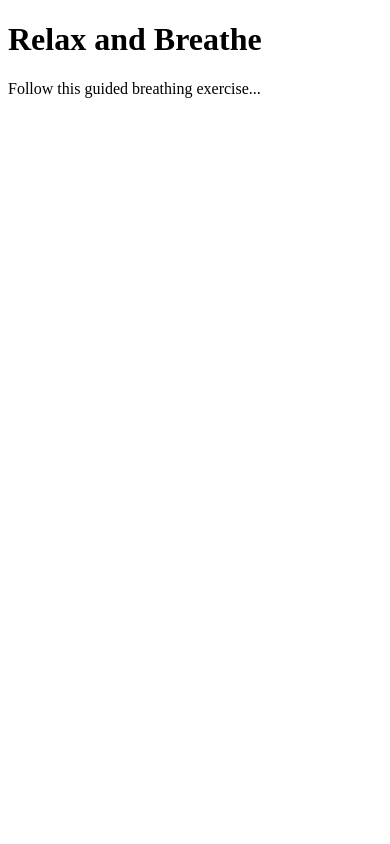
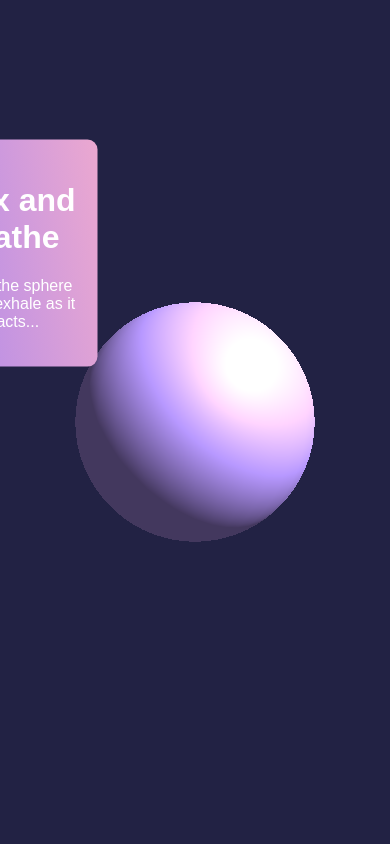
Before and after one commit to sadhanashegde/MindQuest, a Flask app: page /breathing in a window 390 px wide. Run offline with Flask 3, Linux system fonts and the light colour scheme.

Commit message:
breathing or meditation is working

```diff
--- a/app.py
+++ b/app.py
@@ -1,16 +1,36 @@
-from flask import Flask
+from flask import Flask, render_template
 from routes.mood_analysis import mood_bp
 from routes.mini_games import games_bp
 from routes.journaling import journal_bp
 from routes.breathing import breathing_bp
 
-app = Flask(__name__)
+app = Flask(__name__, static_folder="static", template_folder="templates")
 
-# Registering blueprints
-app.register_blueprint(mood_bp)
-app.register_blueprint(games_bp)
-app.register_blueprint(journal_bp)
-app.register_blueprint(breathing_bp)
+# Registering Blueprints (each feature has its own route)
+app.register_blueprint(mood_bp, url_prefix="/mood")
+app.register_blueprint(games_bp, url_prefix="/mini-games")
+app.register_blueprint(journal_bp, url_prefix="/journaling")
+app.register_blueprint(breathing_bp, url_prefix="/breathing")
+
+# Root Route (Homepage - Mood Check)
+@app.route("/")
+def home():
+    return render_template("index.html")
+
+# Mini-Games Route
+@app.route("/mini-games")
+def mini_games():
+    return render_template("mini_games.html")
+
+# Journaling Route
+@app.route("/journaling")
+def journaling():
+    return render_template("journal.html")
+
+# Breathing Exercise Route
+@app.route("/breathing")
+def breathing():
+    return render_template("breathing.html")
 
 if __name__ == "__main__":
     app.run(debug=True)
--- /dev/null
+++ b/static/scripts/breathing.js
@@ -0,0 +1,57 @@
+import * as THREE from "https://cdnjs.cloudflare.com/ajax/libs/three.js/r128/three.module.min.js";
+
+// Scene setup
+const scene = new THREE.Scene();
+scene.background = new THREE.Color(0x222244); // Dark blue background
+
+// Camera setup
+const camera = new THREE.PerspectiveCamera(75, window.innerWidth / window.innerHeight, 0.1, 1000);
+camera.position.set(0, 0, 5); // Ensure the camera is in front of the sphere
+
+// Renderer setup
+const renderer = new THREE.WebGLRenderer({ alpha: true });
+renderer.setSize(window.innerWidth, window.innerHeight);
+document.body.appendChild(renderer.domElement);
+
+// Create sphere
+const geometry = new THREE.SphereGeometry(1, 32, 32);
+const material = new THREE.MeshStandardMaterial({ color: 0xA88BEB, roughness: 0.7, metalness: 0.2 });
+const sphere = new THREE.Mesh(geometry, material);
+scene.add(sphere);
+
+// Lighting setup
+const ambientLight = new THREE.AmbientLight(0xffffff, 0.5); // Soft overall light
+scene.add(ambientLight);
+
+const directionalLight = new THREE.DirectionalLight(0xffffff, 1.5); // Stronger light
+directionalLight.position.set(5, 5, 5);
+scene.add(directionalLight);
+
+// Breathing animation variables
+let scale = 1;
+let growing = true;
+
+function animate() {
+    requestAnimationFrame(animate);
+
+    if (growing) {
+        scale += 0.0049;
+        if (scale >= 2) growing = false;
+    } else {
+        scale -= 0.0049;
+        if (scale <= 1) growing = true;
+    }
+
+    sphere.scale.set(scale, scale, scale);
+    renderer.render(scene, camera);
+}
+
+// Adjust canvas on window resize
+window.addEventListener("resize", () => {
+    renderer.setSize(window.innerWidth, window.innerHeight);
+    camera.aspect = window.innerWidth / window.innerHeight;
+    camera.updateProjectionMatrix();
+});
+
+// Start animation
+animate();
--- a/templates/breathing.html
+++ b/templates/breathing.html
@@ -2,9 +2,48 @@
 <html lang="en">
   <head>
     <title>MindQuest - Breathing Exercises</title>
+    <style>
+      body {
+        margin: 0;
+        overflow: hidden; /* Prevents scrollbars */
+      }
+      #overlay {
+        position: absolute;
+        top: 30%;
+        right: 50%;
+        transform: translate(-50%, -50%);
+        text-align: center;
+        color: white;
+        font-family: Arial, sans-serif;
+        background-image: linear-gradient(
+          80deg,
+          rgb(165, 133, 239),
+          rgb(235, 168, 208)
+        );
+        padding: 20px;
+        border-radius: 10px;
+        z-index: 10;
+      }
+    </style>
   </head>
   <body>
-    <h1>Relax and Breathe</h1>
-    <p>Follow this guided breathing exercise...</p>
+    <div id="overlay">
+      <h1>Relax and Breathe</h1>
+      <p>Inhale as the sphere expands, exhale as it contracts...</p>
+    </div>
+
+    <audio id="bgAudio" autoplay loop>
+      <source
+        src="{{ url_for('static', filename='audio/bluepiano.mp3') }}"
+        type="audio/mp3"
+      />
+      Your browser does not support the audio element.
+    </audio>
+
+    <!-- Correct script path -->
+    <script
+      type="module"
+      src="{{ url_for('static', filename='scripts/breathing.js') }}"
+    ></script>
   </body>
 </html>
```
Also changed, not shown: routes/mood_analysis.py (+22 -5 lines), static/scripts/journaling.js (added, +29 -0 lines), static/scripts/mini_games.js (added, +22 -0 lines), templates/index.html (+12 -3 lines), 2 other files.
